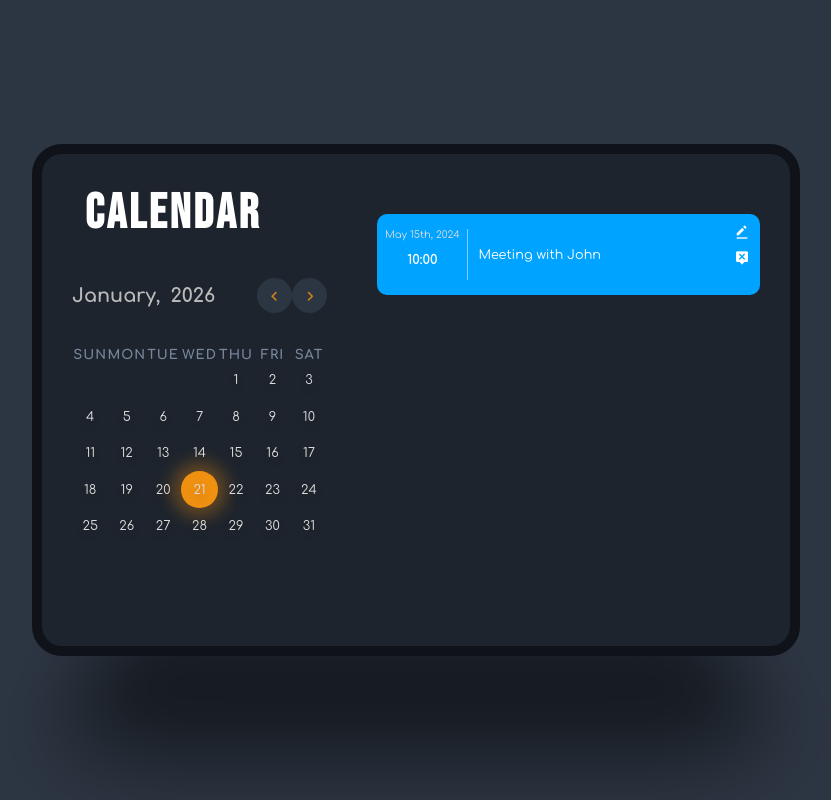
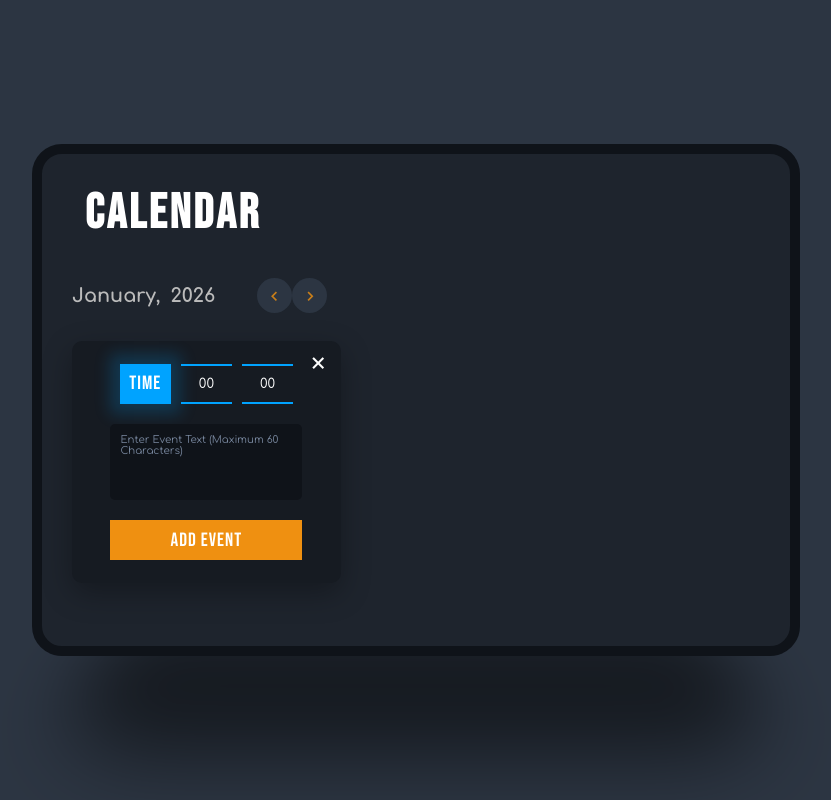
Before and after one commit to scottman256/ReactDemoApps, a React (Vite) app in the folder Calendar App/calendar-app/: page / in a window 1280 px wide. Both pictures are taken after a click on the element "21". Shown: the whole page, without its empty margins (224-1055 px from the left). Built offline with nearby package versions, Linux system fonts and the light colour scheme.

Commit message:
Lesson 7 Complete

```diff
--- a/Calendar App/calendar-app/src/Components/CalendarApp.css
+++ b/Calendar App/calendar-app/src/Components/CalendarApp.css
@@ -128,7 +128,6 @@
     justify-content: center;
     align-items: center;
     row-gap: 2rem;
-    display: none
 }
 
 .time-input {
--- a/Calendar App/calendar-app/src/Components/CalendarApp.tsx
+++ b/Calendar App/calendar-app/src/Components/CalendarApp.tsx
@@ -10,6 +10,11 @@ const CalendarApp = () => {
   const currentDate = new Date();
   const [currentMonth, setCurrentMonth] = useState(currentDate.getMonth());
   const [currentYear, setCurrentYear] = useState(currentDate.getFullYear());
+  const [selectedDate, setSelectedDate] = useState(currentDate);
+  const [showEventPopup, setShowEventPopup] = useState(false);
+  const [events, setEvents] = useState([]);
+  const [eventTime, setEventTime] = useState({hours: '00', minutes: '00'});
+  const [eventText, setEventText] = useState('');
 
   const daysInMonth = new Date(currentYear, currentMonth + 1, 0).getDate();
   const firstDayOfMonth = new Date(currentYear, currentMonth, 1).getDay();
@@ -25,6 +30,35 @@ const CalendarApp = () => {
     const nextMonth = () => {
     setCurrentMonth((prevMonth => (prevMonth === 11 ? 0 : prevMonth + 1)));
     setCurrentYear((prevYear) => (currentMonth === 11 ? prevYear + 1 : prevYear));
+  }
+
+  const handleDayClick = (day) => {
+     const clickedDate = new Date(currentYear, currentMonth, day);
+     const today = new Date();
+     if (clickedDate >= today || isSameDay(clickedDate, today)) {
+       setEventText('');
+       setEventTime({hours: '00', minutes: '00'});
+       setSelectedDate(clickedDate);
+       setShowEventPopup(true);
+     }
+  }
+
+  const isSameDay = (date1, date2) => {
+    return date1.getDate() === date2.getDate() &&
+           date1.getMonth() === date2.getMonth() &&
+           date1.getFullYear() === date2.getFullYear();
+  }
+
+  const handleEventSubmit = () => {
+    const newEvent = {
+      date: selectedDate,
+      time: `${eventTime.hours.padStart(2, '0')}:${eventTime.minutes.padStart(2, '0')}`,
+      text: eventText,
+    }
+    setEvents([...events, newEvent]);
+    setEventTime({hours: '00', minutes: '00'});
+    setEventText("");
+    setShowEventPopup(false);
   }
 
   return <><div className="calendar-app">
@@ -43,33 +77,45 @@ const CalendarApp = () => {
   </div>
   <div className="days">
  {[...Array(firstDayOfMonth).keys()].map((_, index) => <span key={`empty-${index}`} className="empty"></span>)}
- {[...Array(daysInMonth).keys()].map((day) => <span key={day + 1} className={day + 1 === currentDate.getDate() && currentMonth === currentDate.getMonth() && currentYear === currentDate.getFullYear() ? "current-day" : ""}>{day + 1}</span>)}
+ {[...Array(daysInMonth).keys()].map((day) => <span key={day + 1} className={day + 1 === currentDate.getDate()
+  && currentMonth === currentDate.getMonth() && currentYear === currentDate.getFullYear() ? "current-day" : ""}
+ onClick={() => handleDayClick(day + 1)}
+ >{day + 1}</span>)}
     </div>
   </div>
   <div className="events">
-    <div className="event-popup">
+    {showEventPopup  && (
+      <div className="event-popup">
       <div className="time-input">
         <div className="event-popup-time">Time</div>
-          <input type="number" name = "hours" min={0} max={24} className="hours" />
-          <input type="number" name = "hours" min={0} max={60} className="minutes" />
+          <input type="number" name = "hours" min={0} max={24} className="hours" value={eventTime.hours} onChange={(e) => setEventTime({...eventTime, hours: e.target.value})}/>
+          <input type="number" name = "minutes" min={0} max={60} className="minutes" value={eventTime.minutes} onChange={(e) => setEventTime({...eventTime, minutes: e.target.value})}/>
         </div>
-        <textarea placeholder="Enter Event Text (Maximum 60 Characters)"></textarea>
-        <button className="event-popup-btn">Add Event</button>
-        <button className="close-event-popup">
+        <textarea placeholder="Enter Event Text (Maximum 60 Characters)" value={eventText} onChange={(e) => {
+          if (e.target.value.length <= 60) {
+          setEventText(e.target.value);
+          }
+        }}
+        ></textarea>
+        <button className="event-popup-btn" onClick={handleEventSubmit}>Add Event</button>
+        <button className="close-event-popup" onClick={() => setShowEventPopup(false)}>
           <i className="bx bx-x"></i>
         </button>
       </div>
-      <div className="event">
+    )}
+    {events.map((event, index) => (
+        <div className="event" key={index}>
         <div className="event-date-wrapper">
-          <div className="event-date">May 15th, 2024</div>
-          <div className="event-time">10:00</div>
+          <div className="event-date">{monthsOfYear[event.date.getMonth()]} {event.date.getDate()}, {event.date.getFullYear()}</div>
+          <div className="event-time">{event.time}</div>
         </div>
-        <div className="event-text">Meeting with John</div>
+        <div className="event-text">{event.text}</div>
         <div className="event-buttons">
           <i className="bx bxs-edit-alt"></i>
           <i className="bx bxs-message-alt-x"></i>
         </div>
       </div>
+))}
     </div>
   </div>
   </>
```
